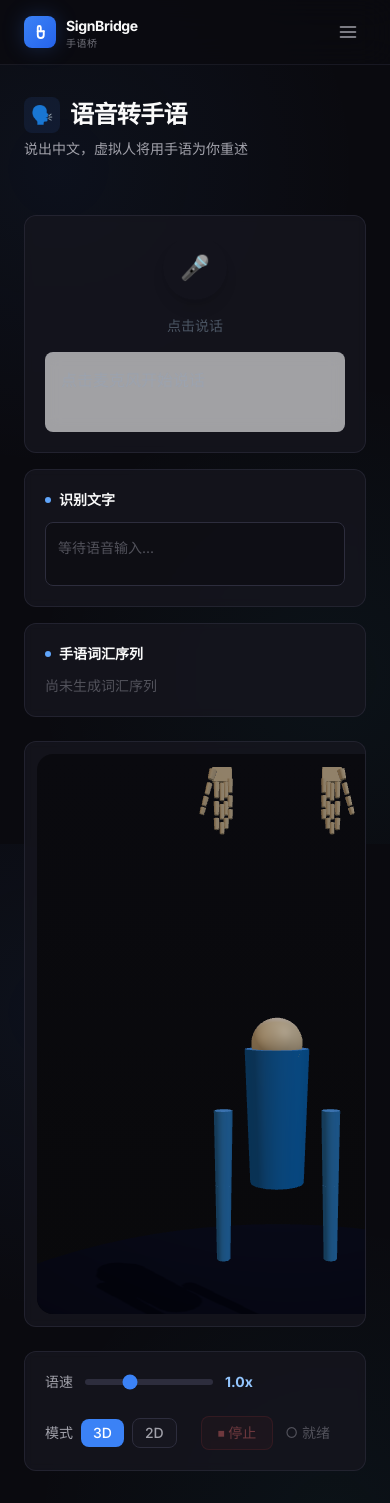
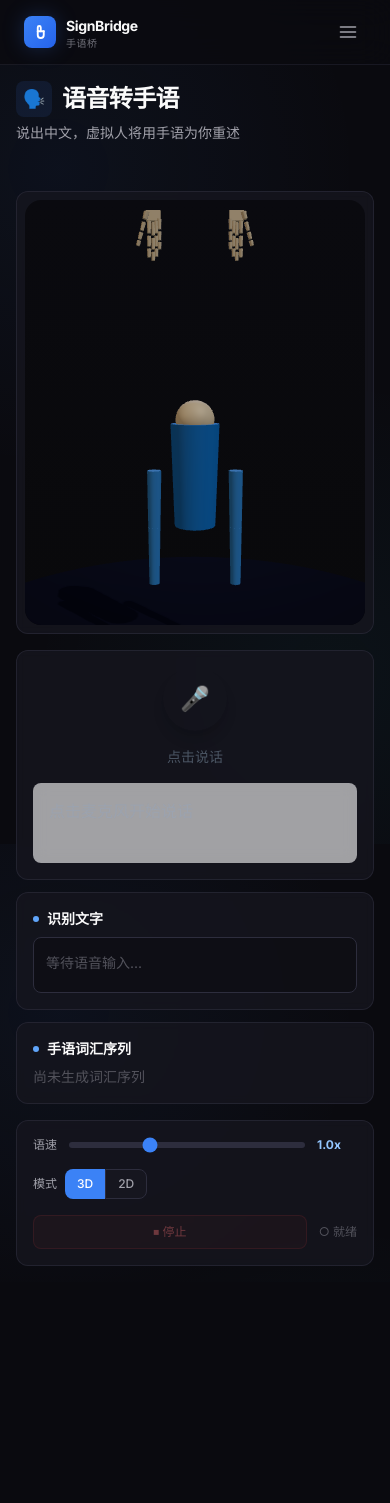
Before and after one commit to LLL-404/trae-works, a React (Vite) app in the folder signbridge/frontend/: page /voice-to-sign in a window 390 px wide. After the commit the page ends 1282 px from the top, so only its background shows below. Built offline with nearby package versions, Linux system fonts and the light colour scheme.

Commit message:
feat: 移动端响应式适配优化

```diff
--- a/signbridge/frontend/index.html
+++ b/signbridge/frontend/index.html
@@ -3,9 +3,14 @@
   <head>
     <meta charset="UTF-8" />
     <link rel="icon" type="image/svg+xml" href="/vite.svg" />
-    <meta name="viewport" content="width=device-width, initial-scale=1.0" />
+    <meta name="viewport" content="width=device-width, initial-scale=1.0, maximum-scale=1.0, user-scalable=no, viewport-fit=cover" />
     <meta name="theme-color" content="#0a0a0f" />
     <meta name="description" content="AI 驱动的双向手语翻译系统" />
+    <meta name="apple-mobile-web-app-capable" content="yes" />
+    <meta name="apple-mobile-web-app-status-bar-style" content="black-translucent" />
+    <meta name="apple-mobile-web-app-title" content="手语桥" />
+    <meta name="mobile-web-app-capable" content="yes" />
+    <meta name="format-detection" content="telephone=no" />
     <title>手语桥 SignBridge</title>
     <link rel="preconnect" href="https://cdn.jsdelivr.net" crossorigin />
     <link rel="dns-prefetch" href="https://storage.googleapis.com" />
--- a/signbridge/frontend/src/components/layout/Layout.tsx
+++ b/signbridge/frontend/src/components/layout/Layout.tsx
@@ -34,8 +34,8 @@ export function Layout() {
       <div className="flex min-w-0 flex-1 flex-col">
         <Header onMenuToggle={() => setSidebarOpen((v) => !v)} />
 
-        <main className="flex-1 overflow-y-auto">
-          <div className="mx-auto max-w-7xl px-6 py-8 md:px-10 md:py-12">
+        <main className="flex-1 overflow-y-auto pb-[env(safe-area-inset-bottom)]">
+          <div className="mx-auto max-w-7xl px-4 py-4 sm:px-6 sm:py-6 md:px-10 md:py-12">
             <Outlet />
           </div>
         </main>
--- a/signbridge/frontend/src/pages/LearningPage.tsx
+++ b/signbridge/frontend/src/pages/LearningPage.tsx
@@ -39,7 +39,7 @@ export function LearningPage() {
   const [mode, setMode] = useState<LearningMode>('search');
 
   return (
-    <div className="flex flex-col gap-6">
+    <div className="flex flex-col gap-4 md:gap-6">
       <PageHeader
         title="手语学习"
         subtitle="查询词汇、跟练动作、AI 陪练，循序渐进"
@@ -47,13 +47,13 @@ export function LearningPage() {
       />
 
       {/* 模式切换标签 */}
-      <div className="card animate-fade-up flex flex-wrap justify-center gap-2 p-3" style={{ animationDelay: '80ms' }}>
+      <div className="card animate-fade-up flex flex-wrap justify-center gap-2 p-2 md:p-3" style={{ animationDelay: '80ms' }}>
         {MODE_TABS.map((tab) => (
           <button
             key={tab.key}
             type="button"
             onClick={() => setMode(tab.key)}
-            className={`group flex items-center gap-2 rounded-lg px-5 py-2.5 font-medium transition-all ${
+            className={`group flex min-h-[44px] flex-1 items-center justify-center gap-2 rounded-lg px-3 py-2 text-sm font-medium transition-all md:flex-none md:px-5 md:py-2.5 ${
               mode === tab.key
                 ? 'bg-accent-500 text-white shadow-md'
                 : 'border border-dark-600 bg-dark-800 text-content-secondary hover:border-accent-500/40 hover:text-content-primary'
@@ -68,7 +68,7 @@ export function LearningPage() {
       </div>
 
       {/* 根据模式渲染内容 */}
-      <div className="card animate-fade-up p-6" style={{ animationDelay: '160ms' }}>
+      <div className="card animate-fade-up p-4 md:p-6" style={{ animationDelay: '160ms' }}>
         {mode === 'search' && <WordSearch />}
         {mode === 'practice' && <PracticeMode />}
         {mode === 'tutor' && <AITutor />}
--- a/signbridge/frontend/src/pages/VoiceToSignPage.tsx
+++ b/signbridge/frontend/src/pages/VoiceToSignPage.tsx
@@ -179,30 +179,39 @@ export function VoiceToSignPage() {
   }, [setIsPlaying]);
 
   return (
-    <div className="flex flex-col gap-6">
+    <div className="flex flex-col gap-4 md:gap-6">
       <PageHeader
         title="语音转手语"
         subtitle="说出中文，虚拟人将用手语为你重述"
         icon="🗣️"
       />
 
-      <div className="grid grid-cols-1 gap-6 lg:grid-cols-2">
+      <div className="grid grid-cols-1 gap-4 lg:gap-6 lg:grid-cols-2">
+        {/* 虚拟人展示（移动端优先显示在上方） */}
+        <div className="order-1 flex items-start justify-center lg:order-2">
+          <div className="card animate-fade-up w-full overflow-hidden p-2 md:p-3" style={{ animationDelay: '120ms' }}>
+            <div className="aspect-[4/5] w-full">
+              <AvatarCanvas pose={currentPose} width="100%" height="100%" />
+            </div>
+          </div>
+        </div>
+
         {/* 左侧：语音输入 + 识别文字 + 手语词汇序列 */}
-        <div className="flex flex-col gap-4">
+        <div className="order-2 flex flex-col gap-3 md:gap-4 lg:order-1">
           {/* 语音输入区域 */}
-          <div className="card animate-fade-up p-5" style={{ animationDelay: '80ms' }}>
+          <div className="card animate-fade-up p-4 md:p-5" style={{ animationDelay: '80ms' }}>
             <VoiceInput onText={handleText} placeholder="点击麦克风开始说话" />
           </div>
 
           {/* 识别文字显示 */}
-          <div className="card animate-fade-up p-5" style={{ animationDelay: '160ms' }}>
-            <div className="mb-3 flex items-center gap-2">
+          <div className="card animate-fade-up p-4 md:p-5" style={{ animationDelay: '160ms' }}>
+            <div className="mb-2 md:mb-3 flex items-center gap-2">
               <span className="h-1.5 w-1.5 rounded-full bg-accent-400" />
               <h3 className="text-sm font-semibold text-content-primary">识别文字</h3>
             </div>
-            <div className="min-h-[64px] rounded-lg border border-dark-600 bg-dark-900/50 p-3">
+            <div className="min-h-[56px] md:min-h-[64px] rounded-lg border border-dark-600 bg-dark-900/50 p-3">
               {finalText || interimText ? (
-                <p className="text-content-primary">
+                <p className="text-sm md:text-base text-content-primary">
                   {finalText}
                   <span className="text-content-tertiary">{interimText}</span>
                 </p>
@@ -213,8 +222,8 @@ export function VoiceToSignPage() {
           </div>
 
           {/* 手语词汇序列（语法引擎转换结果） */}
-          <div className="card animate-fade-up p-5" style={{ animationDelay: '240ms' }}>
-            <div className="mb-3 flex items-center gap-2">
+          <div className="card animate-fade-up p-4 md:p-5" style={{ animationDelay: '240ms' }}>
+            <div className="mb-2 md:mb-3 flex items-center gap-2">
               <span className="h-1.5 w-1.5 rounded-full bg-accent-400" />
               <h3 className="text-sm font-semibold text-content-primary">手语词汇序列</h3>
             </div>
@@ -225,7 +234,7 @@ export function VoiceToSignPage() {
                 {glossItems.map((item, idx) => (
                   <span
                     key={`${item.gloss_id}-${idx}`}
-                    className="chip animate-fade-up"
+                    className="chip animate-fade-up text-xs md:text-sm"
                     style={{ animationDelay: `${idx * 40}ms` }}
                   >
                     {item.chinese}
@@ -237,20 +246,13 @@ export function VoiceToSignPage() {
             )}
           </div>
         </div>
-
-        {/* 右侧：虚拟人展示（AvatarCanvas 根据 mode 自动切换 3D/2D） */}
-        <div className="flex items-start justify-center">
-          <div className="card animate-fade-up overflow-hidden p-3" style={{ animationDelay: '120ms' }}>
-            <AvatarCanvas pose={currentPose} width={480} height={560} />
-          </div>
-        </div>
       </div>
 
       {/* 底部控制栏：语速滑块 + 3D/2D 切换 + 播放/停止 */}
-      <div className="card animate-fade-up flex flex-wrap items-center gap-6 p-5" style={{ animationDelay: '320ms' }}>
+      <div className="card animate-fade-up flex flex-col gap-4 p-4 md:p-5 md:flex-row md:flex-wrap md:items-center md:gap-6" style={{ animationDelay: '320ms' }}>
         {/* 语速滑块 */}
         <div className="flex items-center gap-3">
-          <label htmlFor="speed-slider" className="text-sm font-medium text-content-secondary">
+          <label htmlFor="speed-slider" className="text-xs md:text-sm font-medium text-content-secondary whitespace-nowrap">
             语速
           </label>
           <input
@@ -261,23 +263,24 @@ export function VoiceToSignPage() {
             step={SPEED_STEP}
             value={playbackSpeed}
             onChange={handleSpeedChange}
-            className="h-1.5 w-32 cursor-pointer appearance-none rounded-full bg-dark-600 accent-accent-500"
+            className="h-1.5 flex-1 w-24 md:w-32 cursor-pointer appearance-none rounded-full bg-dark-600 accent-accent-500"
           />
-          <span className="w-12 text-sm font-bold text-accent-300">
+          <span className="w-10 md:w-12 text-xs md:text-sm font-bold text-accent-300">
             {playbackSpeed.toFixed(1)}x
           </span>
         </div>
 
         {/* 3D / 2D 模式切换 */}
         <div className="flex items-center gap-2">
-          <span className="text-sm font-medium text-content-secondary">模式</span>
+          <span className="text-xs md:text-sm font-medium text-content-secondary whitespace-nowrap">模式</span>
+          <div className="flex">
             <button
               type="button"
               onClick={() => setMode('3d')}
-            className={`rounded-lg px-3 py-1 text-sm font-medium transition-all ${
+              className={`rounded-l-lg px-3 md:px-4 py-1.5 md:py-2 text-xs md:text-sm font-medium transition-all ${
                 mode === '3d'
                   ? 'bg-accent-500 text-white'
-                : 'border border-dark-600 bg-dark-800 text-content-secondary hover:text-content-primary'
+                  : 'border border-dark-600 border-r-0 bg-dark-800 text-content-secondary hover:text-content-primary'
               }`}
             >
               3D
@@ -285,7 +288,7 @@ export function VoiceToSignPage() {
             <button
               type="button"
               onClick={() => setMode('2d')}
-            className={`rounded-lg px-3 py-1 text-sm font-medium transition-all ${
+              className={`rounded-r-lg px-3 md:px-4 py-1.5 md:py-2 text-xs md:text-sm font-medium transition-all ${
                 mode === '2d'
                   ? 'bg-accent-500 text-white'
                   : 'border border-dark-600 bg-dark-800 text-content-secondary hover:text-content-primary'
@@ -294,18 +297,19 @@ export function VoiceToSignPage() {
               2D
             </button>
           </div>
+        </div>
 
         {/* 播放 / 停止 */}
-        <div className="flex items-center gap-3">
+        <div className="flex items-center gap-3 md:ml-auto">
           <button
             type="button"
             onClick={handleStop}
             disabled={!isPlaying}
-            className="rounded-lg border border-red-500/30 bg-red-500/10 px-4 py-1.5 text-sm font-medium text-red-400 transition-all hover:bg-red-500/20 disabled:cursor-not-allowed disabled:opacity-40"
+            className="flex-1 md:flex-none rounded-lg border border-red-500/30 bg-red-500/10 px-4 py-2 text-xs md:text-sm font-medium text-red-400 transition-all hover:bg-red-500/20 disabled:cursor-not-allowed disabled:opacity-40"
           >
             ⏹ 停止
           </button>
-          <span className={`text-sm ${isPlaying ? 'text-accent-300' : 'text-content-muted'}`}>
+          <span className={`text-xs md:text-sm whitespace-nowrap ${isPlaying ? 'text-accent-300' : 'text-content-muted'}`}>
             {isPlaying ? '● 播放中' : '○ 就绪'}
           </span>
         </div>
--- a/signbridge/frontend/src/styles/global.css
+++ b/signbridge/frontend/src/styles/global.css
@@ -18,6 +18,7 @@ body,
   margin: 0;
   padding: 0;
   min-height: 100vh;
+  min-height: 100dvh;
   width: 100%;
 }
 
@@ -31,6 +32,16 @@ body {
   font-family: 'Inter', -apple-system, BlinkMacSystemFont, 'Segoe UI', sans-serif;
   -webkit-font-smoothing: antialiased;
   -moz-osx-font-smoothing: grayscale;
+  -webkit-tap-highlight-color: transparent;
+  -webkit-touch-callout: none;
+  overflow-x: hidden;
+}
+
+@supports (padding: max(0px)) {
+  body {
+    padding-left: max(0px, env(safe-area-inset-left));
+    padding-right: max(0px, env(safe-area-inset-right));
+  }
 }
 
 ::-webkit-scrollbar {
```
Also changed, not shown: signbridge/frontend/src/components/sign/SignCamera.tsx (+19 -7 lines), signbridge/frontend/src/pages/DialoguePage.tsx (+20 -16 lines). Lines whose indentation alone changed are shown as unchanged.
